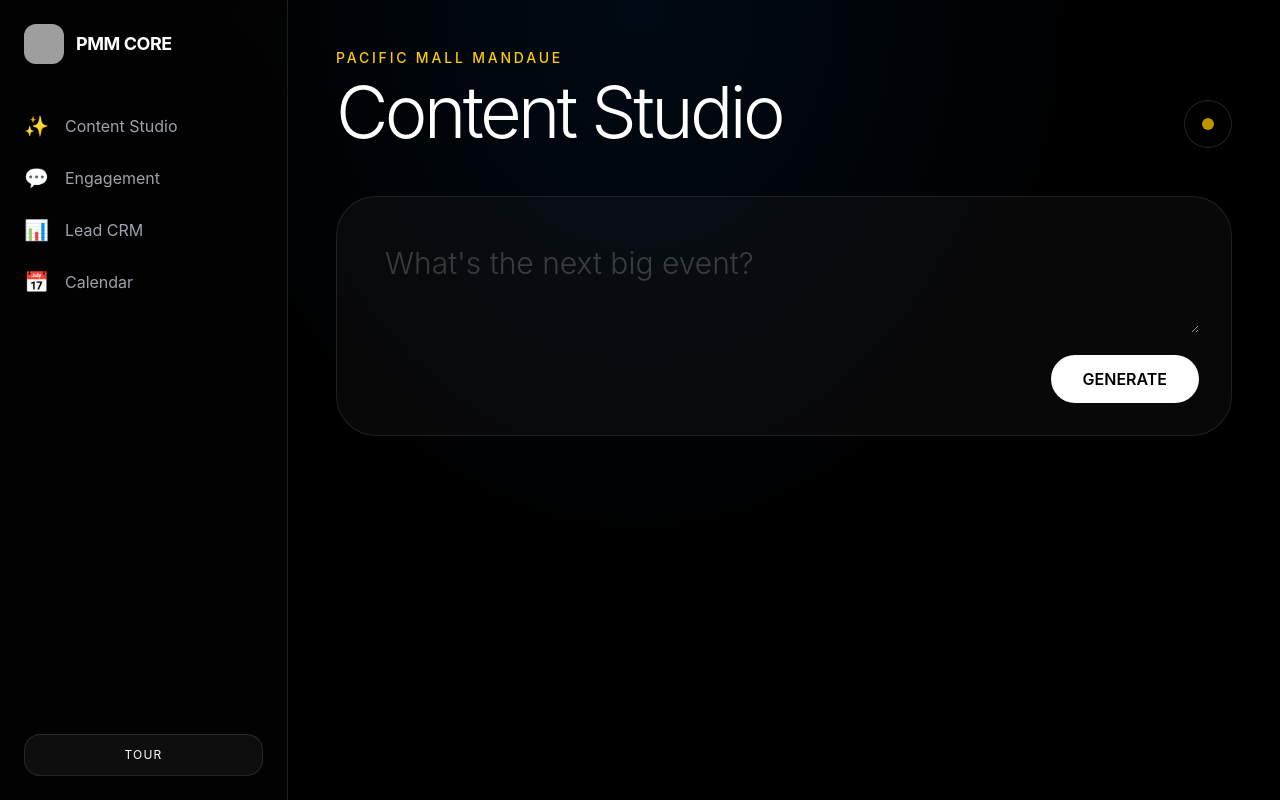
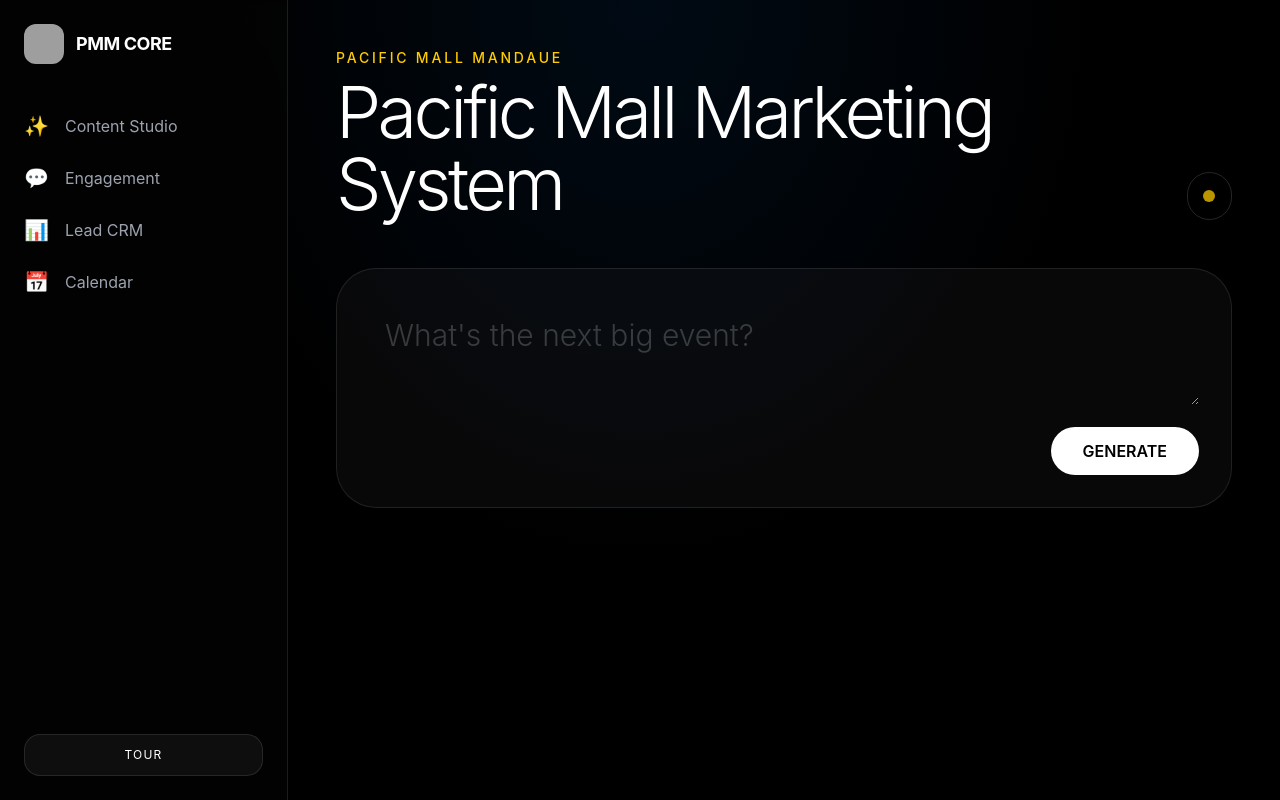
Before and after one commit to calina-miguel/Pacific-Mall-Marketing-Tool, a Next.js app: page /dashboard in a window 1280 px wide. Built offline with nearby package versions, Linux system fonts and the light colour scheme; grey boxes are pictures that could not be loaded.

Commit message:
Update dashboard title to Pacific Mall Marketing System

```diff
--- a/app/dashboard/page.tsx
+++ b/app/dashboard/page.tsx
@@ -19,7 +19,7 @@ export default function Dashboard() {
         <div className="flex justify-between items-end mb-12">
             <div>
                 <h2 className="text-sm font-medium text-pm-accent uppercase tracking-[0.2em] mb-2">Pacific Mall Mandaue</h2>
-                <h1 className="text-7xl font-light tracking-tighter">Content Studio</h1>
+                <h1 className="text-7xl font-light tracking-tighter">Pacific Mall Marketing System</h1>
             </div>
             <div className="h-12 w-12 rounded-full border border-white/20 flex items-center justify-center animate-pulse">
                 <div className="h-3 w-3 rounded-full bg-pm-accent" />
```
